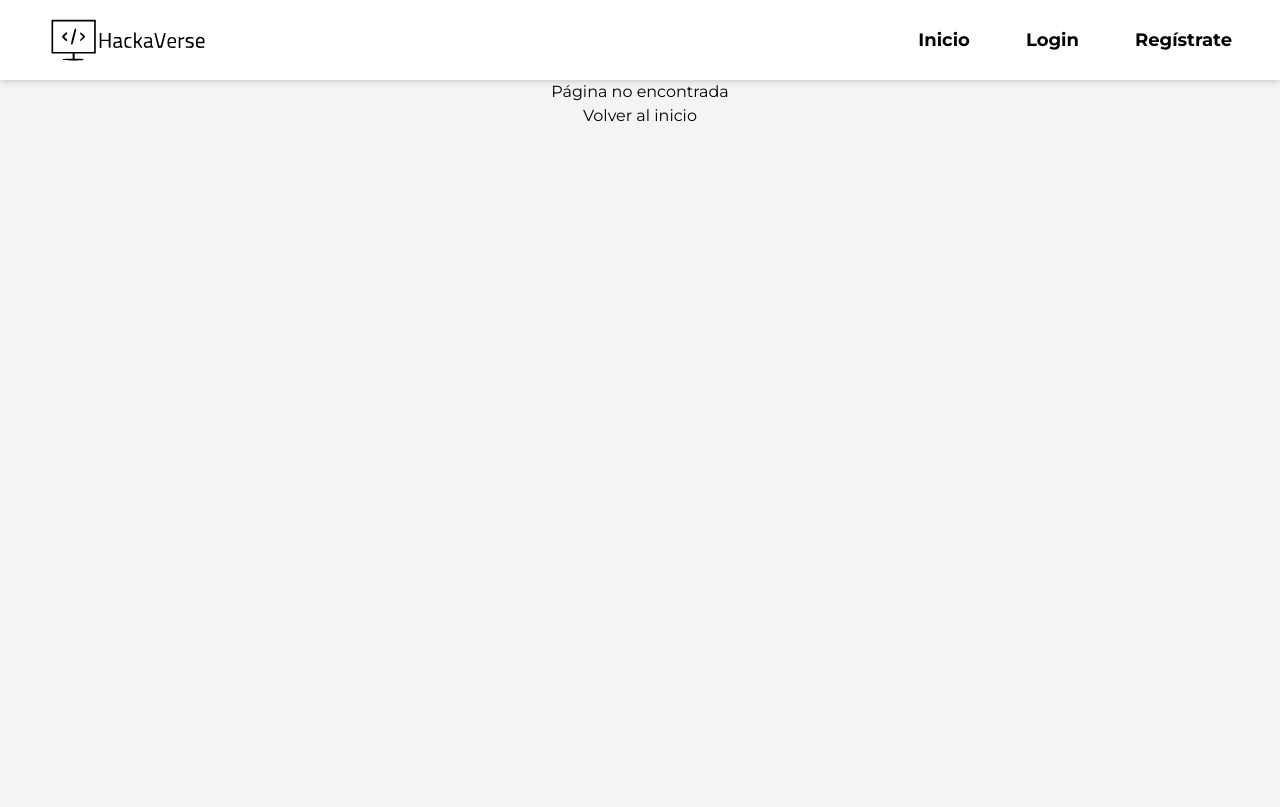
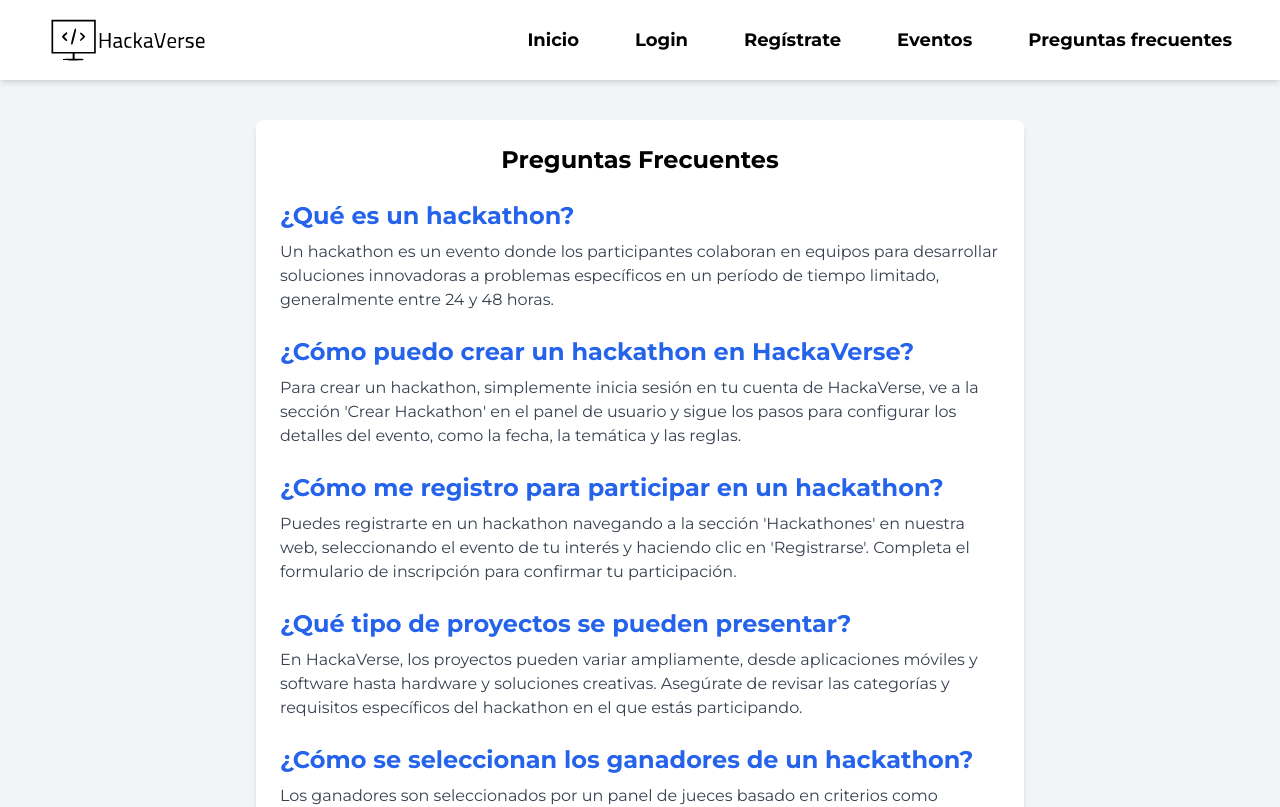
Before and after one commit to jmp89/hackatonPFB, a React (Vite) app in the folder front/: page /faq in a window 1280 px wide. Shown: the top 807 px of the page. Built offline with nearby package versions, Linux system fonts and the light colour scheme.

Commit message:
Añadido menu Eventos y Preguntas frecuentes, también creada la page FAQPage.jsx

```diff
--- a/front/src/App.jsx
+++ b/front/src/App.jsx
@@ -9,8 +9,9 @@ import RegisterFormPage from './pages/RegisterFormPage';
 import MyEventsPage from './pages/MyEventsPage';
 import NotFound from './pages/NotFound';
 import MainLayout from './layout/MainLayout';
+import FAQPage from './pages/FAQPage';
 
-import './styles.css'; // Importa tu archivo CSS aquí
+import './styles.css';
 
 const App = () => {
     return (
@@ -24,6 +25,7 @@ const App = () => {
                 <Route path="/users/validate/activation-success" element={<ActivationSuccessPage />} />
                 <Route path="/users/login" element={<LoginFormPage />} />
                 <Route path="/users/my-events" element={<MyEventsPage />} />
+                <Route path="/faq" element={<FAQPage />} />
                 <Route path="*" element={<NotFound />} />
             </Routes>
         </MainLayout>
--- a/front/src/components/Header.jsx
+++ b/front/src/components/Header.jsx
@@ -42,7 +42,7 @@ const NavItem = ({ to, onClick, children, className, isMobile }) => (
     <NavLink
         to={to}
         onClick={onClick}
-        className={`${className} px-4 py-2 rounded-md transition-colors duration-300 ${isMobile ? 'text-base font-medium' : 'text-lg font-semibold'}`}
+        className={`${className} flex items-center px-2 py-2 sm:px-3 sm:py-2 lg:px-4 lg:py-2 rounded-md transition-colors duration-300 ${isMobile ? 'text-base font-medium' : 'text-xs sm:text-sm md:text-base lg:text-lg font-semibold'}`}
     >
         {children}
     </NavLink>
@@ -65,7 +65,7 @@ const Header = () => {
                             alt="Hackaverse"
                         />
                     </div>
-                    <nav className="hidden sm:flex sm:space-x-6">
+                    <nav className="hidden sm:flex sm:space-x-2 md:space-x-4 lg:space-x-6">
                         <NavItem to="/" className="text-black hover:bg-black hover:text-white">
                             Inicio
                         </NavItem>
@@ -77,16 +77,27 @@ const Header = () => {
                                 <NavItem to="/register" className="text-black hover:bg-black hover:text-white">
                                     Regístrate
                                 </NavItem>
+                                <NavItem to="/events" className="text-black hover:bg-black hover:text-white">
+                                    Eventos
+                                </NavItem>
                             </>
                         ) : (
                             <>
+                                <NavItem to="/events" className="text-black hover:bg-black hover:text-white">
+                                    Eventos
+                                </NavItem>
                                 <NavItem to="/users/my-events" className="text-black hover:bg-black hover:text-white">
                                     Mis inscripciones
                                 </NavItem>
-                                <NavItem to="#" onClick={removeToken} className="text-black hover:bg-black hover:text-white">
-                                    Cerrar sesión
-                                </NavItem>
                             </>
+                        )}
+                        <NavItem to="/faq" className="text-black hover:bg-black hover:text-white">
+                            Preguntas frecuentes
+                        </NavItem>
+                        {token && (
+                            <NavItem to="#" onClick={removeToken} className="text-black hover:bg-black hover:text-white">
+                                Cerrar sesión
+                            </NavItem>
                         )}
                     </nav>
                     <div className="sm:hidden">
@@ -123,12 +134,27 @@ const Header = () => {
                                     Regístrate
                                 </NavItem>
                             </li>
+                            <li>
+                                <NavItem to="/events" onClick={toggleMenu} className="text-black hover:bg-black hover:text-white text-base font-medium" isMobile>
+                                    Eventos
+                                </NavItem>
+                            </li>
                         </>
                     ) : (
                         <>
                             <li>
+                                <NavItem to="/events" onClick={toggleMenu} className="text-black hover:bg-black hover:text-white text-base font-medium" isMobile>
+                                    Eventos
+                                </NavItem>
+                            </li>
+                            <li>
                                 <NavItem to="/users/my-events" onClick={toggleMenu} className="text-black hover:bg-black hover:text-white text-base font-medium" isMobile>
                                     Mis inscripciones
+                                </NavItem>
+                            </li>
+                            <li>
+                                <NavItem to="/faq" onClick={toggleMenu} className="text-black hover:bg-black hover:text-white text-base font-medium" isMobile>
+                                    Preguntas frecuentes
                                 </NavItem>
                             </li>
                             <li>
@@ -139,12 +165,7 @@ const Header = () => {
                         </>
                     )}
                     <li className='mt-2'>
-                        <NavItem to="/" onClick={toggleMenu} className="text-black hover:bg-black hover:text-white text-base font-medium" isMobile>
-                            Hackatones
-                        </NavItem>
-                    </li>
-                    <li className='mt-2'>
-                        <NavItem to="/" onClick={toggleMenu} className="text-black hover:bg-black hover:text-white text-base font-medium" isMobile>
+                        <NavItem to="/faq" onClick={toggleMenu} className="text-black hover:bg-black hover:text-white text-base font-medium" isMobile>
                             Preguntas frecuentes
                         </NavItem>
                     </li>
--- /dev/null
+++ b/front/src/pages/FAQPage.jsx
@@ -0,0 +1,52 @@
+import React from 'react';
+
+const FAQPage = () => {
+    const faqs = [
+        {
+            question: "¿Qué es un hackathon?",
+            answer: "Un hackathon es un evento donde los participantes colaboran en equipos para desarrollar soluciones innovadoras a problemas específicos en un período de tiempo limitado, generalmente entre 24 y 48 horas."
+        },
+        {
+            question: "¿Cómo puedo crear un hackathon en HackaVerse?",
+            answer: "Para crear un hackathon, simplemente inicia sesión en tu cuenta de HackaVerse, ve a la sección 'Crear Hackathon' en el panel de usuario y sigue los pasos para configurar los detalles del evento, como la fecha, la temática y las reglas."
+        },
+        {
+            question: "¿Cómo me registro para participar en un hackathon?",
+            answer: "Puedes registrarte en un hackathon navegando a la sección 'Hackathones' en nuestra web, seleccionando el evento de tu interés y haciendo clic en 'Registrarse'. Completa el formulario de inscripción para confirmar tu participación."
+        },
+        {
+            question: "¿Qué tipo de proyectos se pueden presentar?",
+            answer: "En HackaVerse, los proyectos pueden variar ampliamente, desde aplicaciones móviles y software hasta hardware y soluciones creativas. Asegúrate de revisar las categorías y requisitos específicos del hackathon en el que estás participando."
+        },
+        {
+            question: "¿Cómo se seleccionan los ganadores de un hackathon?",
+            answer: "Los ganadores son seleccionados por un panel de jueces basado en criterios como innovación, funcionalidad, presentación y relevancia del proyecto en relación con el tema del hackathon. Los detalles sobre los criterios específicos se proporcionan en la descripción del evento."
+        },
+        {
+            question: "¿Qué tipo de soporte está disponible durante el hackathon?",
+            answer: "Durante el hackathon, puedes acceder a recursos como mentores, materiales de apoyo y asistencia técnica a través de nuestro sistema de soporte en línea. Los detalles específicos se proporcionan en la sección de soporte del hackathon al que te has registrado."
+        }
+    ];
+
+    return (
+        <main className="flex items-center justify-center px-4">
+            <section className="flex flex-col items-center justify-center bg-white p-6 rounded-lg shadow-md w-full max-w-3xl mt-10">
+                <h1 className="text-2xl font-bold text-center mb-6">
+                    Preguntas Frecuentes
+                </h1>
+                {faqs.map((faq, index) => (
+                    <div key={index} className="mb-6">
+                        <h2 className="text-2xl font-semibold text-blue-600">
+                            {faq.question}
+                        </h2>
+                        <p className="mt-2 text-gray-700">
+                            {faq.answer}
+                        </p>
+                    </div>
+                ))}
+            </section>
+        </main>
+    );
+};
+
+export default FAQPage;
```
